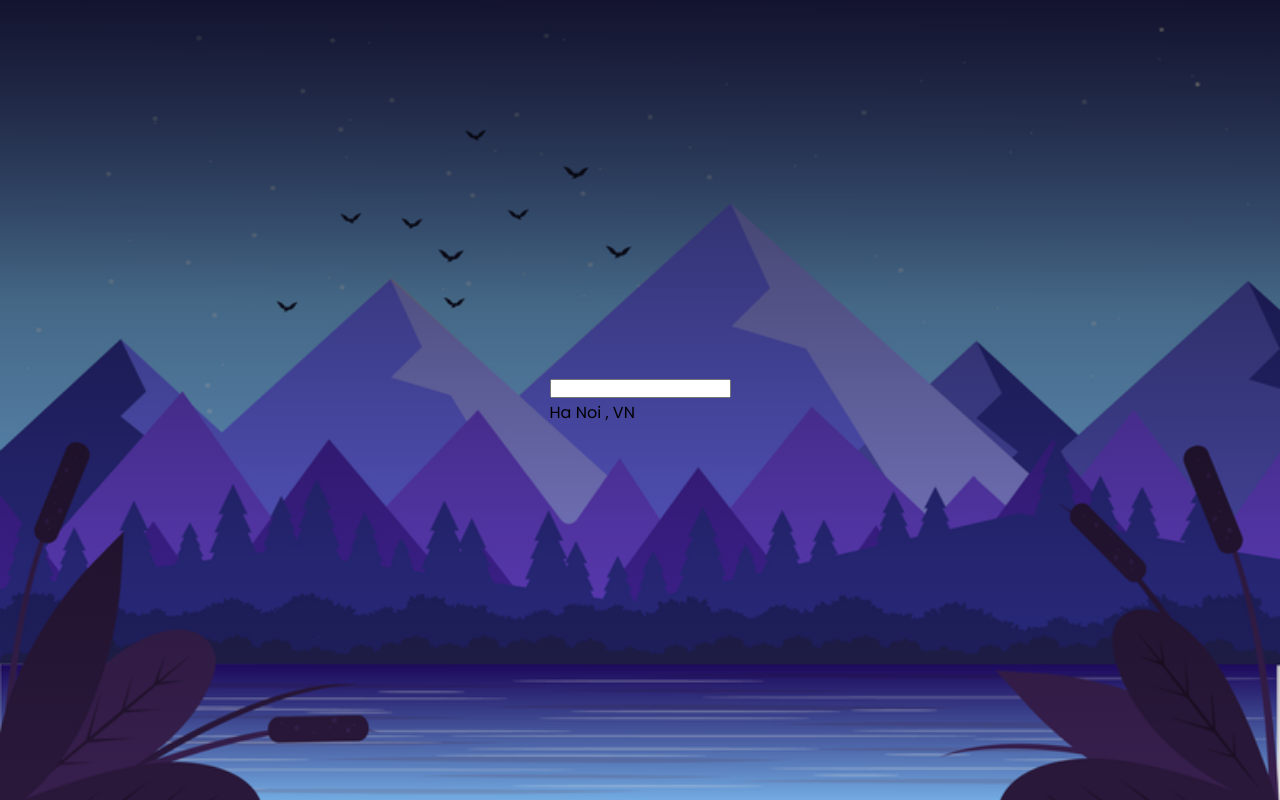
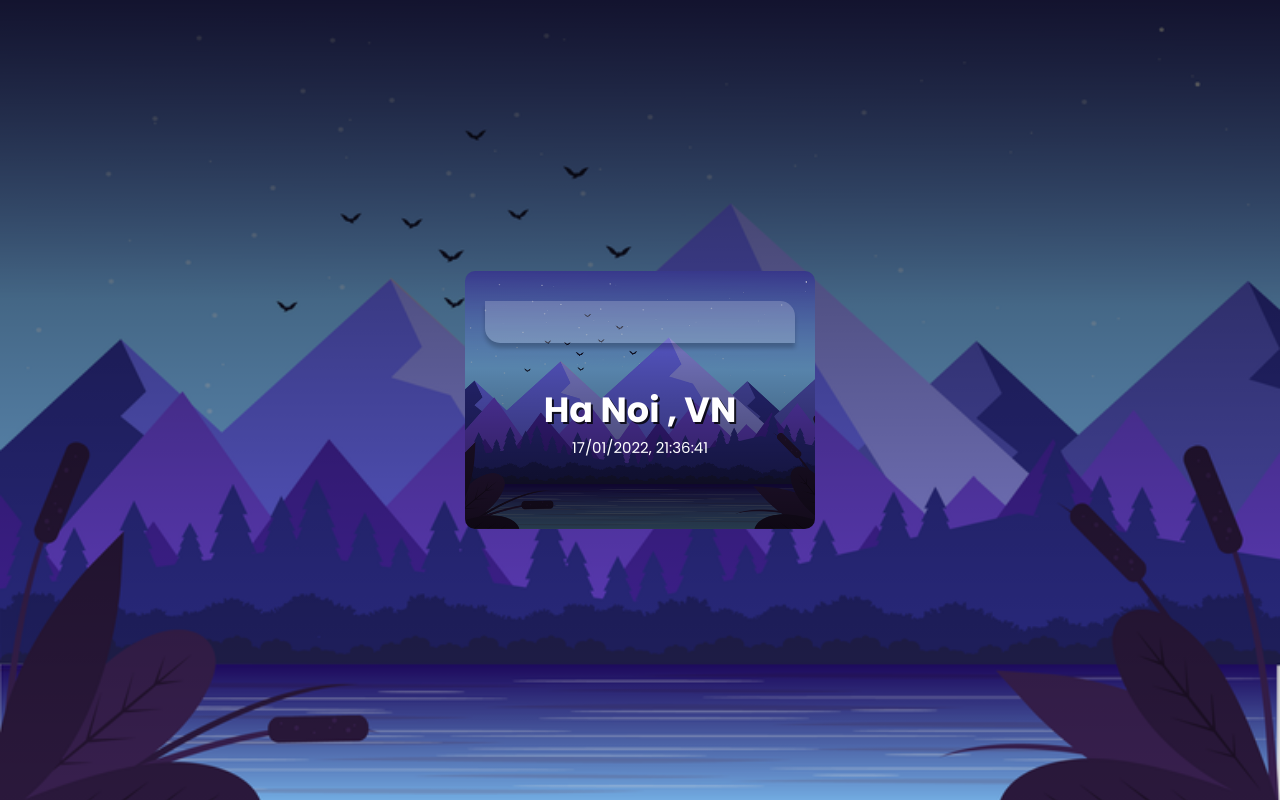
Before and after one commit to rzngnam1402/30-projects-project, a plain HTML site: page Weather app/index.html in a window 1280 px wide. Drawn offline with Linux system fonts and the light colour scheme.

Commit message:
add time

```diff
--- a/Weather app/index.html
+++ b/Weather app/index.html
@@ -15,11 +15,12 @@
     <div id="weather">
         <input type="text" class="search">
         <div class="content">
-            <div class="capital">
+            <h1 class="capital">
                 <span class="city">Ha Noi</span>
                 <span>,</span>
                 <span class="country">VN</span>
-            </div>
+            </h1>
+            <div class="time">17/01/2022, 21:36:41</div>
         </div>
     </div>
 </body>
--- a/Weather app/style.css
+++ b/Weather app/style.css
@@ -14,3 +14,45 @@ body {
     align-items: center;
     background: linear-gradient(to bottom, rgba(0, 0, 0, 0.7), rgba(0, 0, 0, 0.1)), url(cold.png) no-repeat center/cover;
 }
+
+#weather {
+    width: 350px;
+    border-radius: 10px;
+    padding: 30px 20px;
+    background: linear-gradient(to top, rgba(0, 0, 0, 0.7), rgba(0, 0, 0, 0.1)), url(cold.png) no-repeat center/cover;
+
+}
+
+.search {
+    width: 100%;
+    border: none;
+    outline: none;
+    padding: 10px 20px;
+    background: rgba(255, 255, 255, 0.2);
+    border-radius: 0 15px 0 15px;
+    transition: 0.4s;
+    box-shadow: 0 5px 4px rgba(0, 0, 0, 0.2);
+    font-size: 19px;
+}
+
+.search:focus {
+    background: rgba(255, 255, 255, 0.7);
+    border-radius: 15px 0 15px 0;
+}
+
+.content {
+    text-align: center;
+    font-weight: 300px;
+    color: white;
+    margin: 40px 0px;
+}
+
+.capital {
+    text-shadow: 2px 2px rgba(0, 0, 0, 0.8);
+    font-size: 35px;
+}
+
+.time {
+    margin-bottom: 15px 0 20px 0;
+    font-size: 15px;
+}
```
